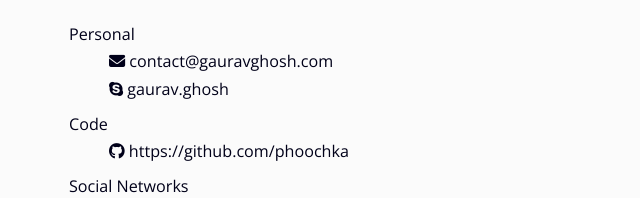
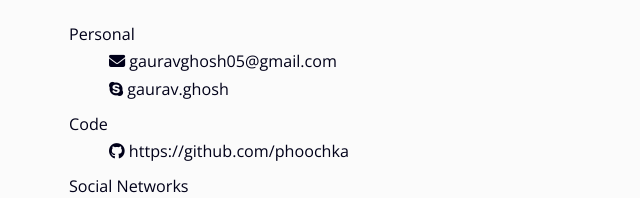
Before and after one commit to phoochka/gauravghosh.com, a plain HTML site: page contact.html in a window 1280 px wide. Shown: the part 155-353 px from the top of the page, 321-961 px from the left. Drawn offline with nearby package versions, Linux system fonts and the light colour scheme.

Commit message:
changed mail

```diff
--- a/contact.html
+++ b/contact.html
@@ -27,7 +27,7 @@
                 <ul>
                     <li> Personal </li>
                     <ul>
-                        <li><i class="fa fa-envelope" aria-hidden="true"></i> contact@gauravghosh.com</li>
+                        <li><i class="fa fa-envelope" aria-hidden="true"></i> gauravghosh05@gmail.com</li>
                         <li><i class="fa fa-skype" aria-hidden="true"></i> gaurav.ghosh</li>
                     </ul>
                     <li> Code </li>
```
